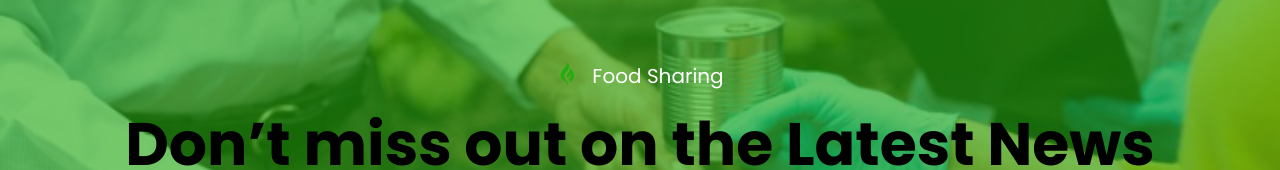
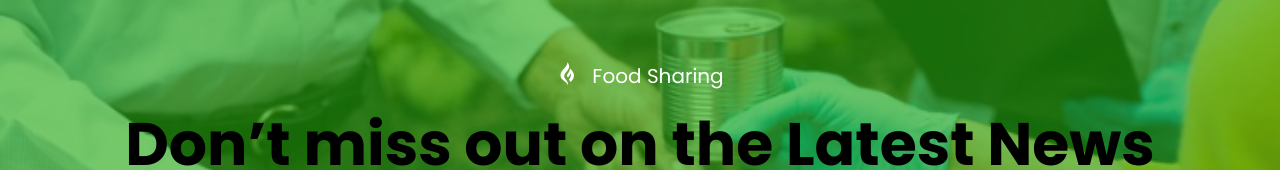
Before and after one commit to jerin-arpa/community-food-sharing-client, a React (Vite) app: page / in a window 1280 px wide. Shown: the part 5253-5423 px from the top of the page. Built offline with nearby package versions, Linux system fonts and the light colour scheme; no server answers.

Commit message:
Apply AOS in subscribe section

```diff
--- a/src/Pages/HomePage/Home/Home.jsx
+++ b/src/Pages/HomePage/Home/Home.jsx
@@ -4,8 +4,8 @@ import OurMission from "../OurMission/OurMission";
 import Support from "../Support/Support";
 import Team from "../Team/Team";
 import LatestNews from "../LatestNews/LatestNews";
-import Subscribe from "./Subscribe/Subscribe";
-import FeaturedFood from "./FeaturedFood/FeaturedFood";
+import Subscribe from "../Subscribe/Subscribe";
+import FeaturedFood from "../FeaturedFood/FeaturedFood";
 import Review from "../Review/Review";
 
 const Home = () => {
--- a/src/Pages/HomePage/Home/Subscribe/Subscribe.jsx
+++ b/src/Pages/HomePage/Subscribe/Subscribe.jsx
@@ -1,7 +1,17 @@
 import { FaGripfire } from "react-icons/fa";
-import image from '../../../../assets/images/about3.png';
+import image from '../../../assets/images/about3.png';
+import AOS from 'aos';
+import 'aos/dist/aos.css';
+import { useEffect } from "react";
+
 
 const Subscribe = () => {
+
+    useEffect(() => {
+        AOS.init();
+    }, []);
+
+
     return (
         <div>
             <div className="hero py-32" style={{ backgroundImage: `url(${image})` }}>
@@ -9,13 +19,15 @@ const Subscribe = () => {
                 <div className='container mx-auto px-5 py-16'>
                     <div className='mb-10'>
                         <div>
-                            <div className="flex justify-center gap-3">
+                            <div data-aos="zoom-in"
+                                data-aos-duration="2000" className="flex justify-center gap-3">
                                 <div>
-                                    <FaGripfire className="text-2xl text-[#23ad0e]"></FaGripfire>
+                                    <FaGripfire className="text-2xl text-white"></FaGripfire>
                                 </div>
                                 <p className="mb-6 text-xl text-white">Food Sharing</p>
                             </div>
-                            <div>
+                            <div data-aos="zoom-in"
+                                data-aos-duration="2000">
                                 <h1 className="mb-5 text-3xl lg:text-6xl font-bold text-black text-center">Don’t miss out on the Latest News</h1>
 
                                 <p className="text-white font-bold text-3xl text-center">We won’t spam you and we respect your privacy.</p>
```
Also changed, not shown: src/Pages/HomePage/FeaturedFood/FeaturedFood.jsx (renamed from src/Pages/HomePage/Home/FeaturedFood/FeaturedFood.jsx).
